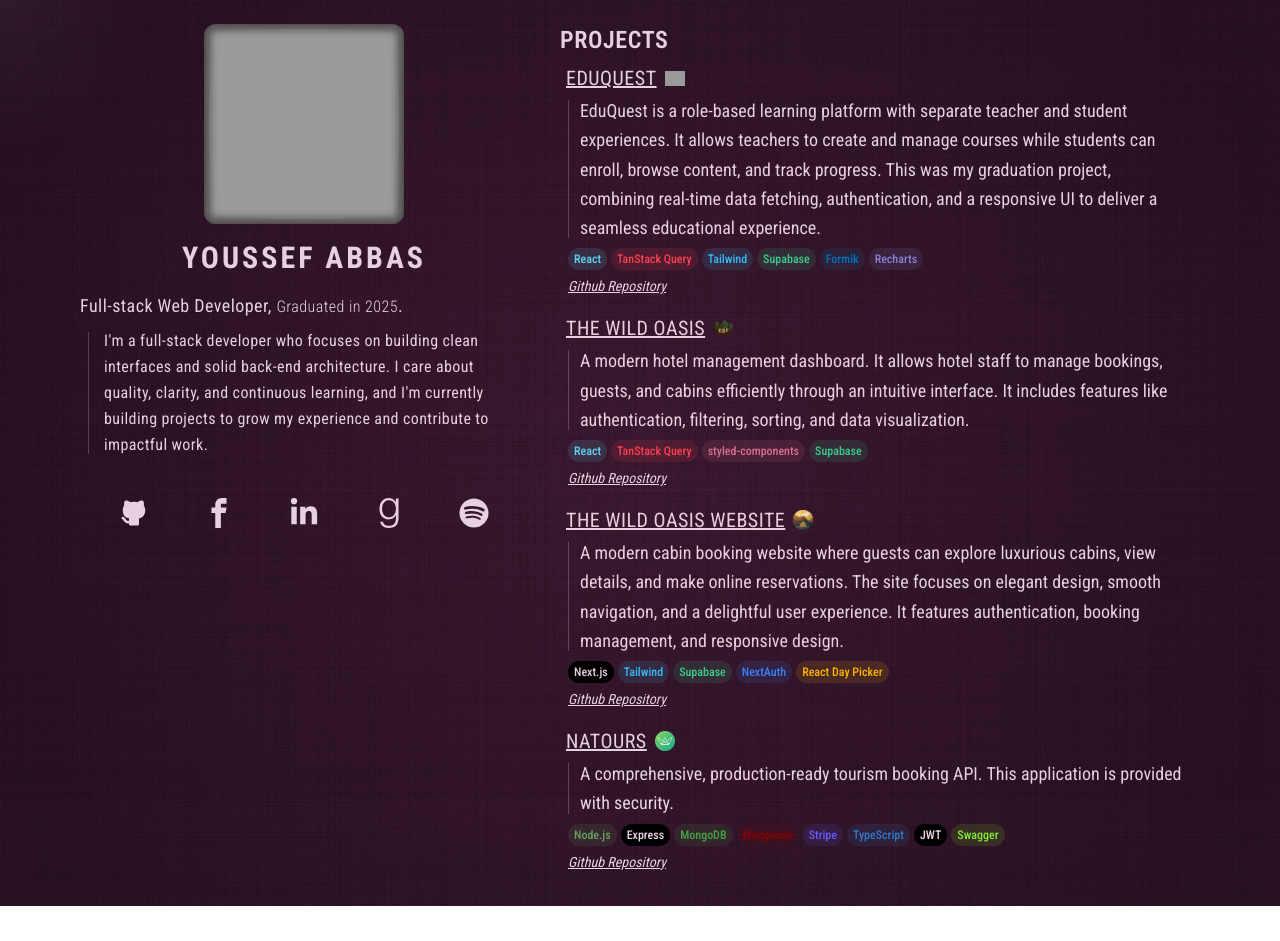
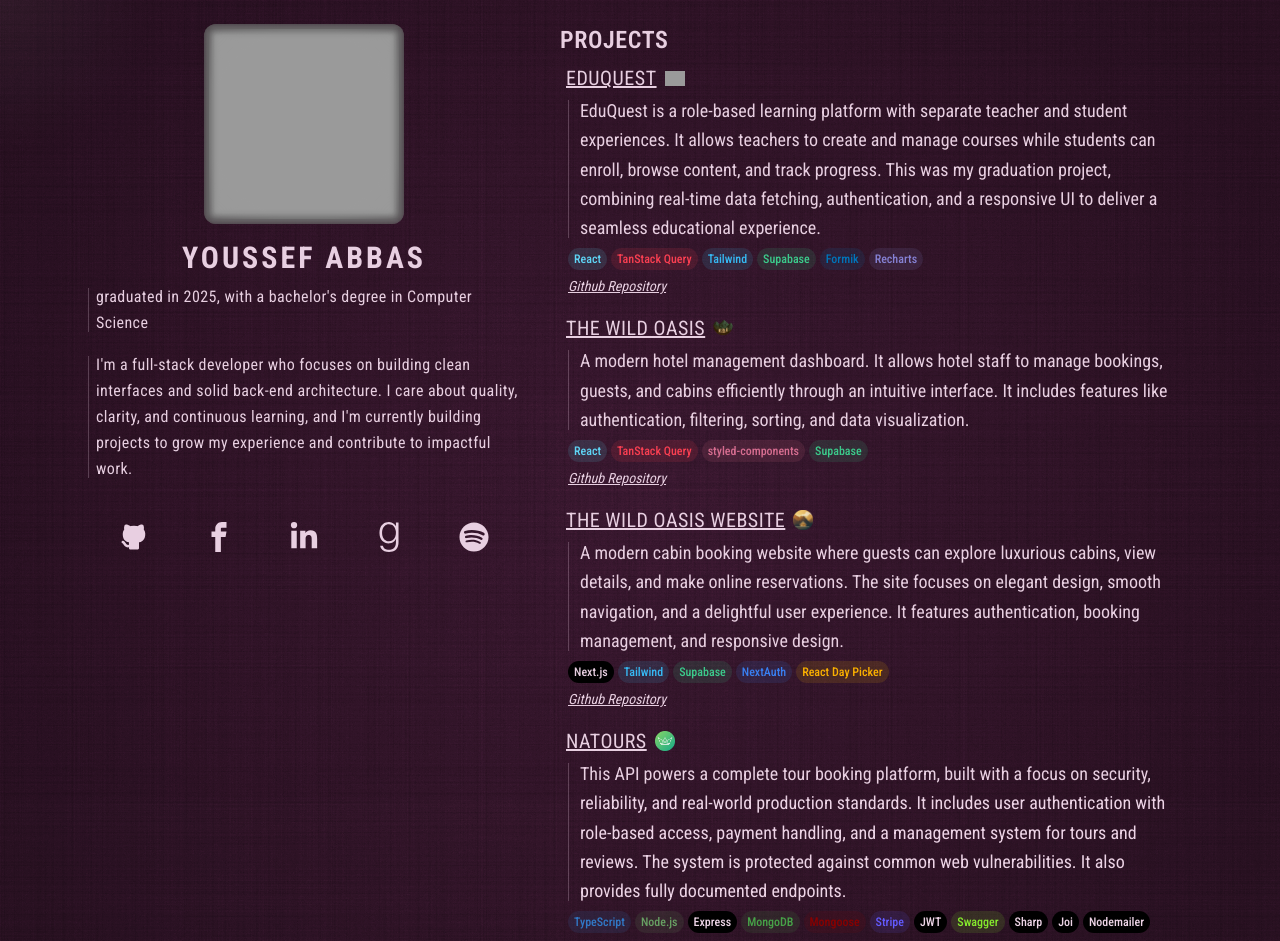
Before and after one commit to Yosif-Abbas/my-portfolio, a Next.js app: page / in a window 1280 px wide. Shown: the top 941 px of the page. Before the commit the page ends 906 px from the top, so only its background shows below. Built offline with nearby package versions, Linux system fonts and the light colour scheme; grey boxes are pictures that could not be loaded.

Commit message:
natours description

```diff
--- a/src/components/About.tsx
+++ b/src/components/About.tsx
@@ -14,7 +14,16 @@ export default function About() {
         About
       </motion.h2>
       <motion.p
-        className="relative pl-4 before:desc-before text-sm leading-relaxed tracking-wide md:text-base"
+        className="relative pl-2 before:desc-before text-sm leading-relaxed tracking-wide md:text-base"
+        initial={{ opacity: 0, translateY: 25 }}
+        whileInView={{ opacity: 1, translateY: 0 }}
+        transition={{ duration: 0.5, delay: 0.4 }}
+        viewport={{ once: true }}
+      >
+        graduated in 2025, with a bachelor&apos;s degree in Computer Science
+      </motion.p>
+      <motion.p
+        className="relative pl-2 before:desc-before text-sm leading-relaxed tracking-wide md:text-base"
         initial={{ opacity: 0, translateY: 25 }}
         whileInView={{ opacity: 1, translateY: 0 }}
         transition={{ duration: 0.5, delay: 0.4 }}
--- a/src/components/Hero.tsx
+++ b/src/components/Hero.tsx
@@ -14,7 +14,7 @@ export default function Hero() {
       >
         Youssef Abbas
       </motion.h1>
-      <motion.p
+      {/* <motion.p
         initial={{ translateY: 15, opacity: 0 }}
         animate={{
           translateY: 0,
@@ -25,7 +25,7 @@ export default function Hero() {
       >
         Full-stack Web Developer,{' '}
         <span className="text-xs md:text-base font-light">Graduated in 2025</span>.
-      </motion.p>
+      </motion.p> */}
     </div>
   );
 }
--- a/src/components/Project.tsx
+++ b/src/components/Project.tsx
@@ -40,7 +40,7 @@ function Project({ project, index }: { project: Project; index: number }) {
       </p>
       <div className="flex gap-1 flex-wrap w-full">
         {project.tech.map((el) => (
-          <TechTag key={el} tag={el} />
+          <TechTag key={`${project.slug}_${el}`} tag={el} />
         ))}
       </div>
 
--- a/src/components/ProjectTitle.tsx
+++ b/src/components/ProjectTitle.tsx
@@ -10,6 +10,7 @@ export default function ProjectTitle({ project }: { project: Project }) {
   return (
     <motion.h1
       className={`text-xl tracking-wide uppercase flex items-center gap-x-2 w-fit`}
+      title={project.slug}
       initial={project.link ? { translateX: -30 } : {}}
       onHoverStart={() => arrowControls.start({ translateX: 0 })}
       onHoverEnd={() => arrowControls.start({ translateX: -30 })}
--- a/src/data/projects.json
+++ b/src/data/projects.json
@@ -30,16 +30,19 @@
     {
       "name": "Natours",
       "slug": "natours-backend",
-      "description": "A comprehensive, production-ready tourism booking API. This application is provided with security.",
+      "description": "This API powers a complete tour booking platform, built with a focus on security, reliability, and real-world production standards. It includes user authentication with role-based access, payment handling, and a management system for tours and reviews. The system is protected against common web vulnerabilities. It also provides fully documented endpoints.",
       "tech": [
+        "TypeScript",
         "Node.js",
         "Express",
         "MongoDB",
         "Mongoose",
         "Stripe",
-        "TypeScript",
         "JWT",
-        "Swagger"
+        "Swagger",
+        "Sharp",
+        "Joi",
+        "Nodemailer"
       ],
       "githubLink": "https://github.com/Yosif-Abbas/natours-backend",
       "link": "https://natours-backend-two.vercel.app/api-docs/",
--- a/src/styles/globals.css
+++ b/src/styles/globals.css
@@ -3,6 +3,7 @@
 :root {
   /* --background: #3a1830; */
   --background: #562446;
+  /* --background: #eeeeee; */
 
   --foreground: #edd4e6;
   --font-heading: var(--font-oswald);
```
